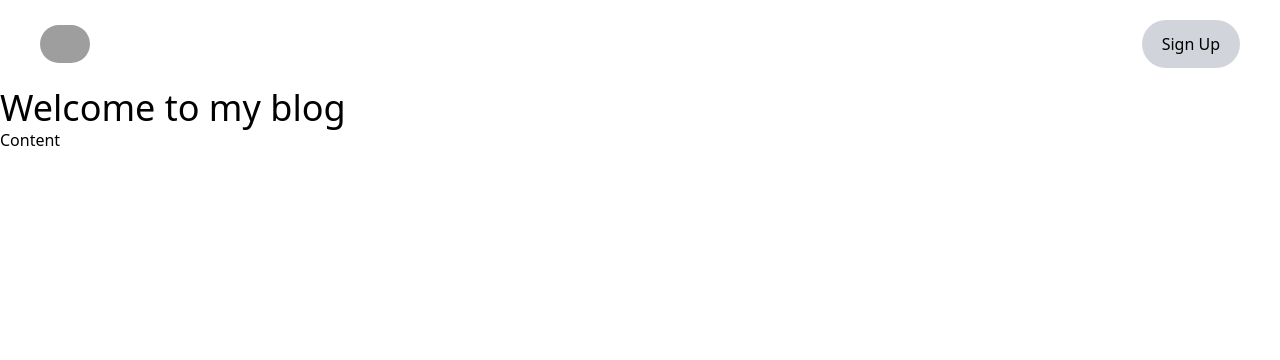
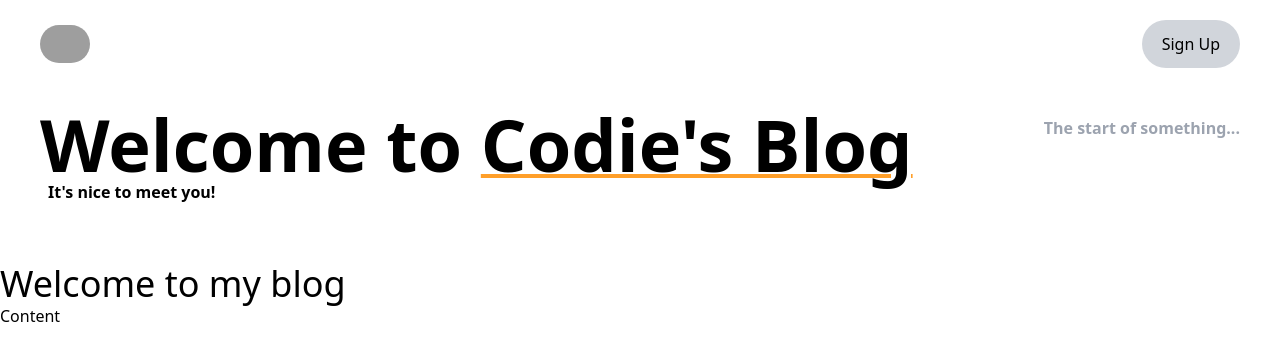
Before and after one commit to cod182/dailyblog, a Next.js app: page / in a window 1280 px wide. Shown: the top 360 px of the page. Built offline with nearby package versions, Linux system fonts and the light colour scheme; grey boxes are pictures that could not be loaded.

Commit message:
added banner

```diff
--- a/app/(user)/layout.tsx
+++ b/app/(user)/layout.tsx
@@ -1,12 +1,13 @@
 import '../../styles/globals.css'
 import Header from '../../components/Header'
+import Banner from '../../components/Banner'
 
 export default function RootLayout({children}: {children: React.ReactNode}) {
   return (
     <html lang="en">
       <body>
         <Header />
-        {/* Banner */}
+        <Banner />
         {children}
       </body>
     </html>
--- /dev/null
+++ b/components/Banner.tsx
@@ -0,0 +1,18 @@
+import React from 'react'
+
+const Banner = () => {
+  return (
+    <div className="flex flex-col lg:flex-row lg:space-x-5 justify-between font-bold px-10 py-5 mb-10">
+      <div>
+        <h1 className="text-7xl">
+          Welcome to{' '}
+          <span className="underline decoration-4 decoration-[#ff9f29]">Codie's Blog</span>
+        </h1>
+        <h2 className="lg:px-2 mt-5 md:mt-0">It's nice to meet you!</h2>
+      </div>
+      <p className="mt-5 md:mt-2 text-gray-400 max-w-sm">The start of something...</p>
+    </div>
+  )
+}
+
+export default Banner
```
